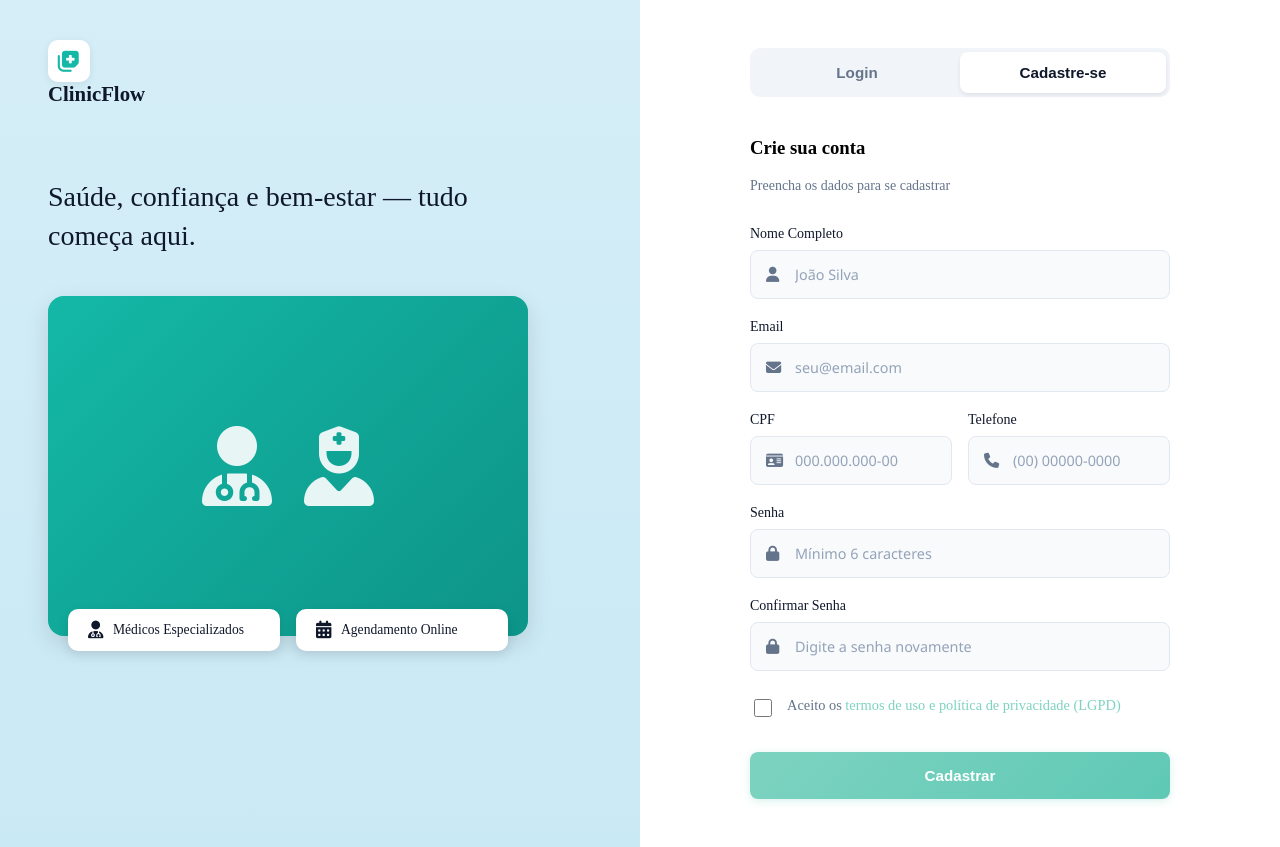
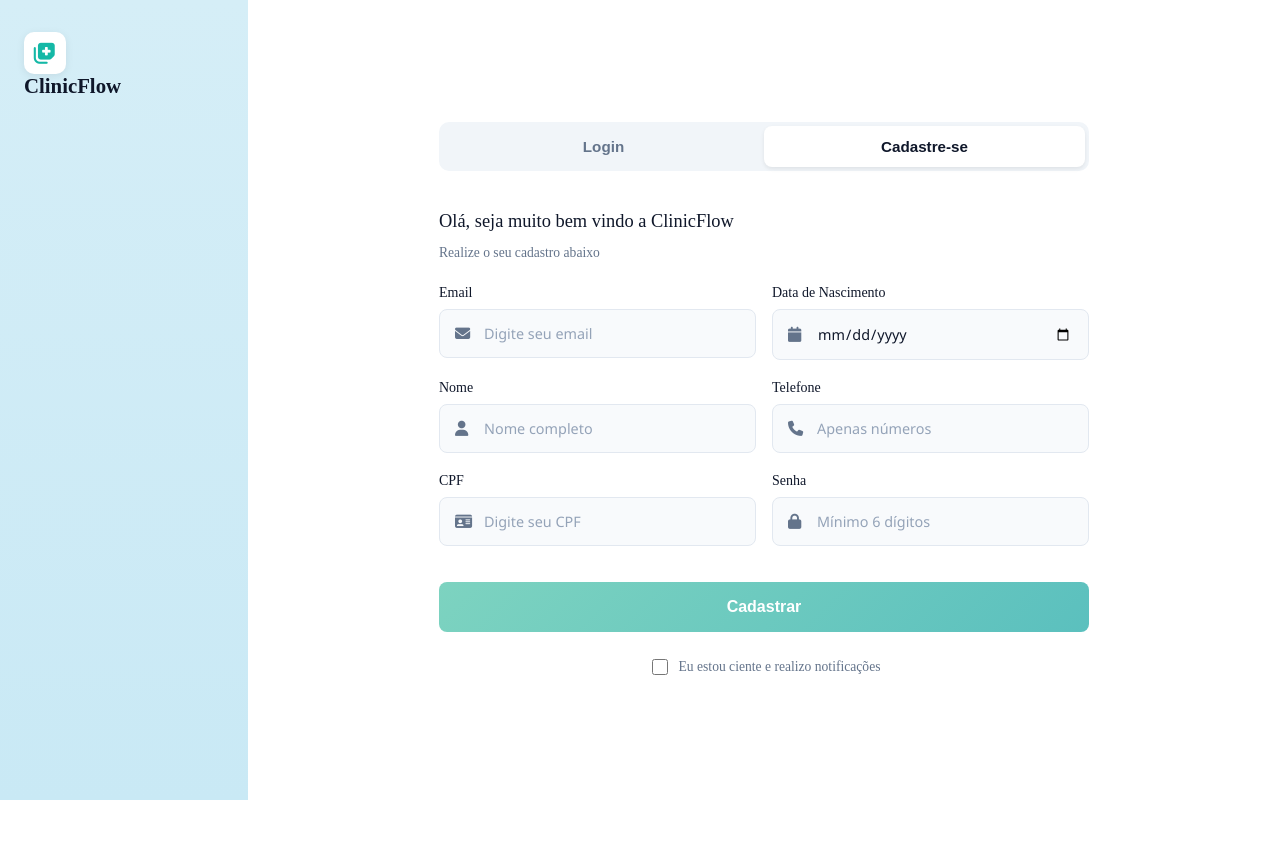
Before and after one commit to PedroLeoo07/clinicFlow-exemplo, a plain HTML site: page index.html in a window 1280 px wide. Both pictures are taken after a click on the button "Cadastre-se". After the commit the page ends 800 px from the top, so only its background shows below. Drawn offline with Linux system fonts and the light colour scheme.

Commit message:
Enhance registration form: update layout, add transitions, and improve user experience

```diff
--- a/css/login.css
+++ b/css/login.css
@@ -23,6 +23,17 @@ body.login-page {
     display: flex;
     flex-direction: column;
     justify-content: flex-start;
+    transition: all 0.3s ease;
+}
+
+/* Quando mostra cadastro, reduz o lado esquerdo */
+body.register-active .login-left {
+    max-width: 200px;
+    padding: 2rem 1.5rem;
+}
+
+body.register-active .login-content {
+    display: none;
 }
 
 /* Brand/Logo */
@@ -166,6 +177,16 @@ body.login-page {
 .login-form-container {
     width: 100%;
     max-width: 420px;
+    transition: max-width 0.3s ease;
+}
+
+/* Expande o formulário no cadastro */
+body.register-active .login-form-container {
+    max-width: 650px;
+}
+
+body.register-active .login-right {
+    flex: 3;
 }
 
 /* Tabs Login/Cadastro */
@@ -218,11 +239,21 @@ body.login-page {
     font-weight: 600;
 }
 
+#registerForm .form-title {
+    font-size: 1.15rem;
+    font-weight: 500;
+}
+
 .form-subtitle {
     color: #64748b;
     font-size: 0.875rem;
     margin-bottom: 2rem;
     font-weight: 400;
+}
+
+#registerForm .form-subtitle {
+    font-size: 0.85rem;
+    margin-bottom: 1.5rem;
 }
 
 /* Input Groups */
@@ -429,6 +460,57 @@ body.login-page {
     font-size: 0.75rem;
 }
 
+/* ==================== REGISTER FORM SPECIFIC ==================== */
+.btn-register {
+    width: 100%;
+    padding: 1rem;
+    background: linear-gradient(135deg, #7dd3c0 0%, #5bc0be 100%);
+    color: white;
+    border: none;
+    border-radius: 8px;
+    font-size: 1rem;
+    font-weight: 600;
+    cursor: pointer;
+    transition: all 0.3s;
+    margin-top: 1rem;
+}
+
+.btn-register:hover {
+    transform: translateY(-2px);
+    box-shadow: 0 6px 20px rgba(125, 211, 192, 0.4);
+}
+
+.register-footer {
+    margin-top: 1.5rem;
+    text-align: center;
+}
+
+.register-footer p {
+    display: flex;
+    align-items: center;
+    justify-content: center;
+    gap: 0.5rem;
+    margin: 0;
+    font-size: 0.85rem;
+    color: #64748b;
+}
+
+.register-footer input[type="checkbox"] {
+    width: 16px;
+    height: 16px;
+    cursor: pointer;
+}
+
+.register-footer label {
+    cursor: pointer;
+    margin: 0;
+}
+
+/* Ajuste de largura para tela de cadastro */
+#registerForm .login-form-container {
+    max-width: 650px;
+}
+
 /* ==================== ANIMATIONS ==================== */
 @keyframes fadeIn {
     from {
--- a/index.html
+++ b/index.html
@@ -111,23 +111,43 @@
 
                 <!-- Formulário de Cadastro -->
                 <div id="registerForm" class="auth-form">
-                    <h3>Crie sua conta</h3>
-                    <p class="form-subtitle">Preencha os dados para se cadastrar</p>
+                    <h3 class="form-title">Olá, seja muito bem vindo a ClinicFlow</h3>
+                    <p class="form-subtitle">Realize o seu cadastro abaixo</p>
 
                     <form onsubmit="handleRegister(event)">
-                        <div class="input-group">
-                            <label for="registerName">Nome Completo</label>
-                            <div class="input-with-icon">
-                                <i class="fas fa-user"></i>
-                                <input type="text" id="registerName" required placeholder="João Silva">
+                        <div class="input-row">
+                            <div class="input-group">
+                                <label for="registerEmail">Email</label>
+                                <div class="input-with-icon">
+                                    <i class="fas fa-envelope"></i>
+                                    <input type="email" id="registerEmail" required placeholder="Digite seu email">
+                                </div>
+                            </div>
+
+                            <div class="input-group">
+                                <label for="registerBirthDate">Data de Nascimento</label>
+                                <div class="input-with-icon">
+                                    <i class="fas fa-calendar"></i>
+                                    <input type="date" id="registerBirthDate" required placeholder="dd/mm/aaaa">
+                                </div>
                             </div>
                         </div>
 
-                        <div class="input-group">
-                            <label for="registerEmail">Email</label>
-                            <div class="input-with-icon">
-                                <i class="fas fa-envelope"></i>
-                                <input type="email" id="registerEmail" required placeholder="seu@email.com">
+                        <div class="input-row">
+                            <div class="input-group">
+                                <label for="registerName">Nome</label>
+                                <div class="input-with-icon">
+                                    <i class="fas fa-user"></i>
+                                    <input type="text" id="registerName" required placeholder="Nome completo">
+                                </div>
+                            </div>
+
+                            <div class="input-group">
+                                <label for="registerPhone">Telefone</label>
+                                <div class="input-with-icon">
+                                    <i class="fas fa-phone"></i>
+                                    <input type="tel" id="registerPhone" required placeholder="Apenas números">
+                                </div>
                             </div>
                         </div>
 
@@ -136,45 +156,31 @@
                                 <label for="registerCPF">CPF</label>
                                 <div class="input-with-icon">
                                     <i class="fas fa-id-card"></i>
-                                    <input type="text" id="registerCPF" required placeholder="000.000.000-00" maxlength="14">
+                                    <input type="text" id="registerCPF" required placeholder="Digite seu CPF" maxlength="14">
                                 </div>
                             </div>
 
                             <div class="input-group">
-                                <label for="registerPhone">Telefone</label>
+                                <label for="registerPassword">Senha</label>
                                 <div class="input-with-icon">
-                                    <i class="fas fa-phone"></i>
-                                    <input type="tel" id="registerPhone" required placeholder="(00) 00000-0000">
+                                    <i class="fas fa-lock"></i>
+                                    <input type="password" id="registerPassword" required placeholder="Mínimo 6 dígitos" minlength="6">
                                 </div>
                             </div>
                         </div>
 
-                        <div class="input-group">
-                            <label for="registerPassword">Senha</label>
-                            <div class="input-with-icon">
-                                <i class="fas fa-lock"></i>
-                                <input type="password" id="registerPassword" required placeholder="Mínimo 6 caracteres" minlength="6">
-                            </div>
-                        </div>
-
-                        <div class="input-group">
-                            <label for="registerConfirmPassword">Confirmar Senha</label>
-                            <div class="input-with-icon">
-                                <i class="fas fa-lock"></i>
-                                <input type="password" id="registerConfirmPassword" required placeholder="Digite a senha novamente" minlength="6">
-                            </div>
-                        </div>
-
-                        <div class="checkbox-group">
-                            <label>
-                                <input type="checkbox" id="termsAccept" required>
-                                <span>Aceito os <a href="#" onclick="showTerms()">termos de uso e política de privacidade (LGPD)</a></span>
-                            </label>
-                        </div>
-
-                        <button type="submit" class="btn-login">
+                        <button type="submit" class="btn-register">
                             Cadastrar
                         </button>
+
+                        <div class="register-footer">
+                            <p>
+                                <input type="checkbox" id="termsAccept" required>
+                                <label for="termsAccept">
+                                    Eu estou ciente e realizo notificações
+                                </label>
+                            </p>
+                        </div>
                     </form>
                 </div>
             </div>
--- a/js/auth.js
+++ b/js/auth.js
@@ -29,17 +29,20 @@ function toggleForm(formType) {
     const loginForm = document.getElementById('loginForm');
     const registerForm = document.getElementById('registerForm');
     const tabButtons = document.querySelectorAll('.tab-button');
+    const body = document.body;
 
     if (formType === 'register') {
         loginForm.classList.remove('active');
         registerForm.classList.add('active');
         tabButtons[0].classList.remove('active');
         tabButtons[1].classList.add('active');
+        body.classList.add('register-active');
     } else {
         registerForm.classList.remove('active');
         loginForm.classList.add('active');
         tabButtons[1].classList.remove('active');
         tabButtons[0].classList.add('active');
+        body.classList.remove('register-active');
     }
 }
 
```
